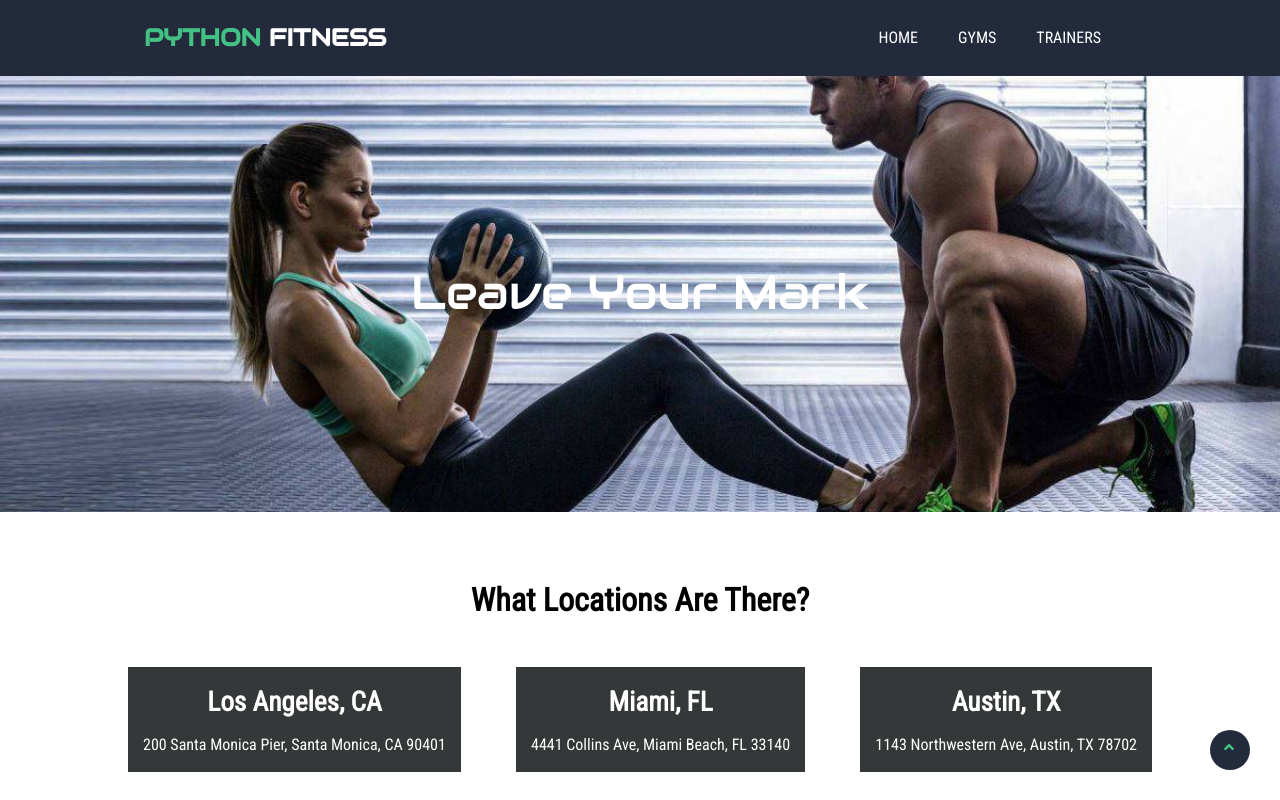
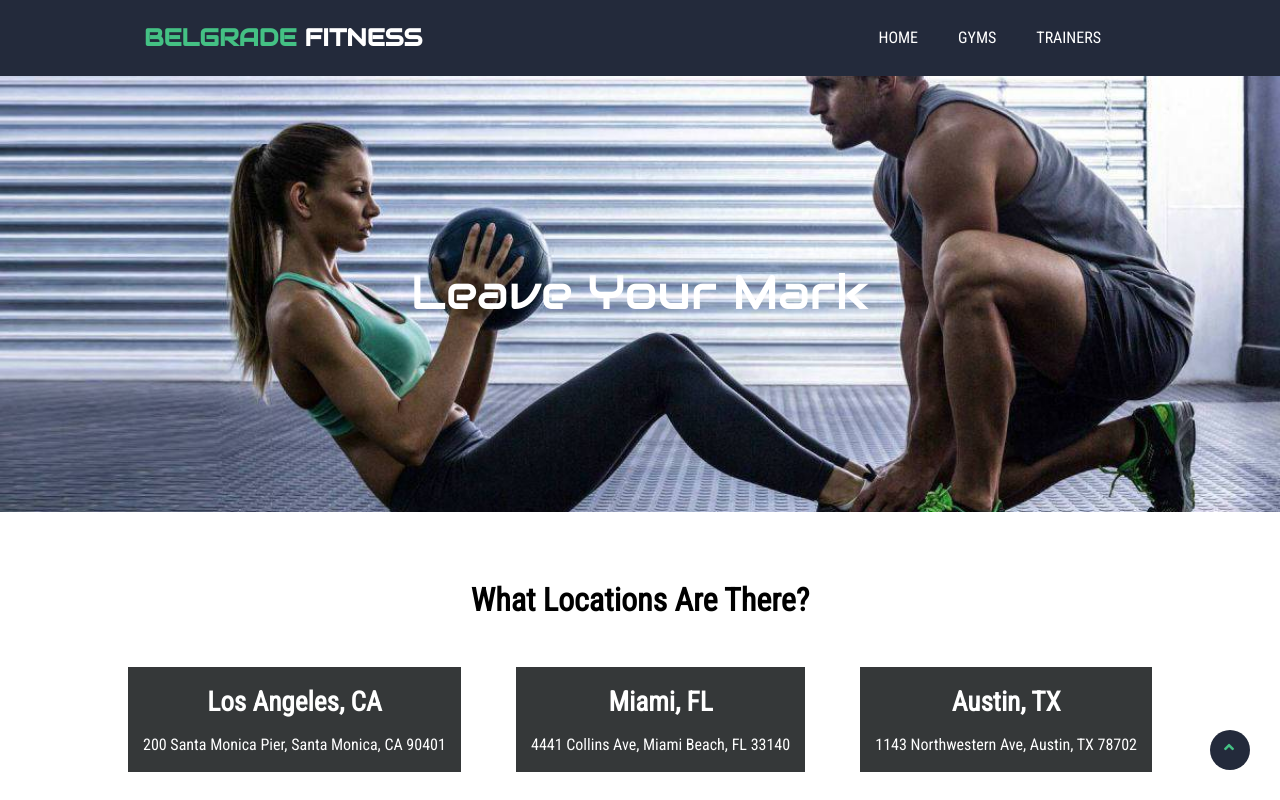
Before and after one commit to ddanilovic/belgrade-fitness.github.io, a plain HTML site: page gyms.html in a window 1280 px wide. Shown: the top 800 px of the page. Drawn offline with Linux system fonts and the light colour scheme.

Commit message:
Update gyms.html

```diff
--- a/gyms.html
+++ b/gyms.html
@@ -14,7 +14,7 @@
 <body>
   <header class="main-header" id="top">
     <nav>
-      <h1 class="fade-in wow" data-wow-delay=".5s"><a href="index.html"><span class="title-color">Python</span> Fitness</a></h1>
+      <h1 class="fade-in wow" data-wow-delay=".5s"><a href="index.html"><span class="title-color">Belgrade</span> Fitness</a></h1>
       <ul>
         <li class="fade-in wow" data-wow-delay=".5s"><a href="index.html">Home</a></li>
         <li class="fade-in wow" data-wow-delay=".5s"><a href="gyms.html">Gyms</a></li>
```
